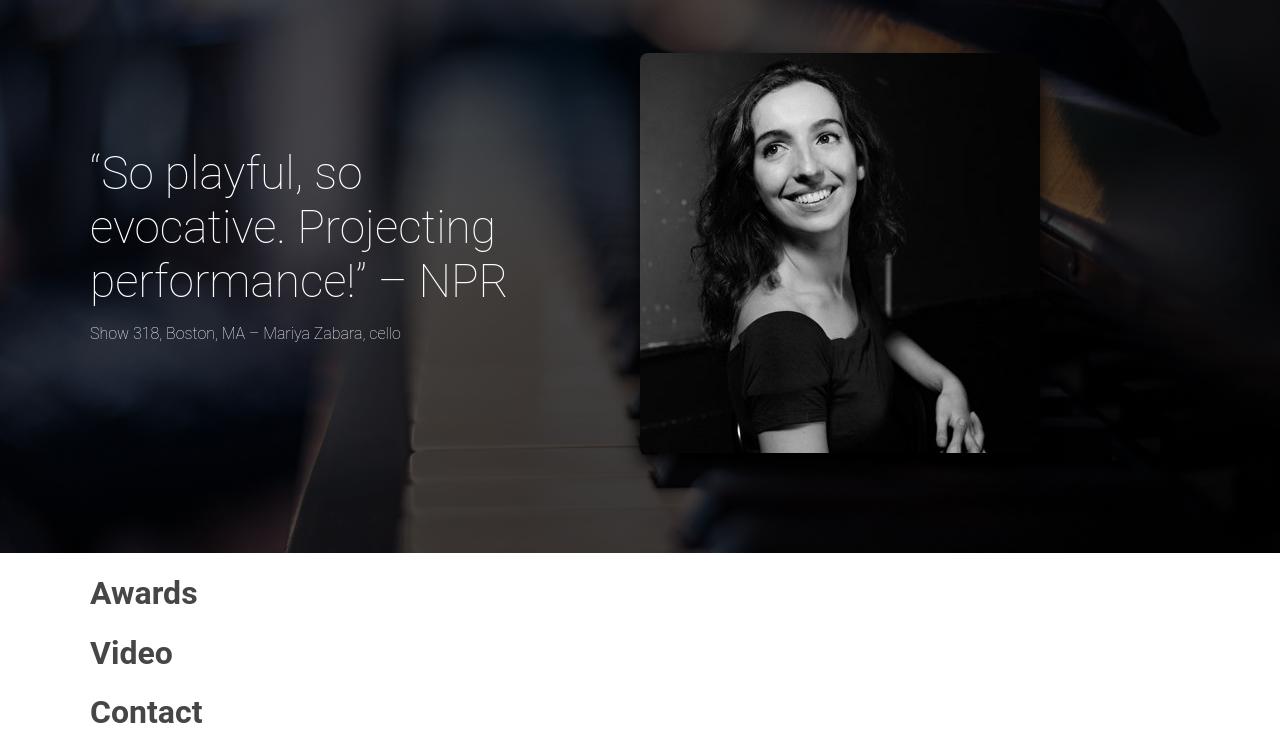
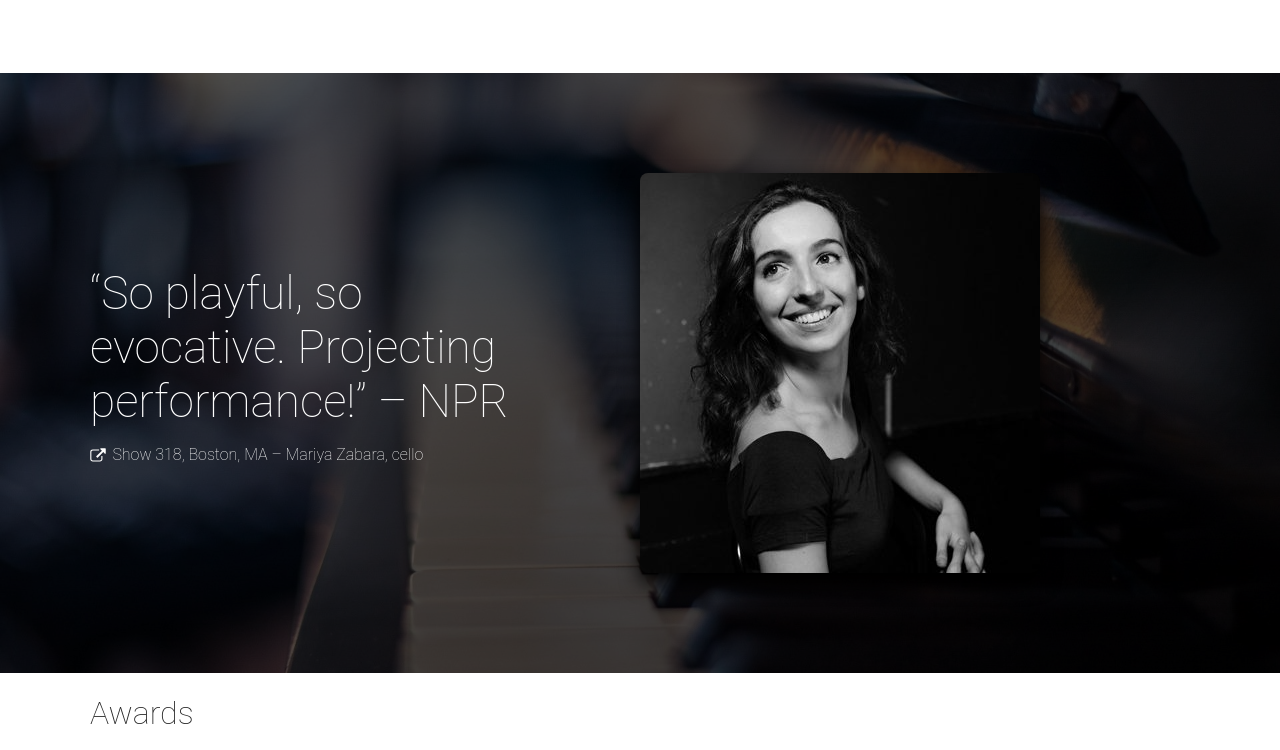
Before and after one commit to fernap3/mashazabara.com, a plain HTML site: page index.html in a window 1280 px wide. Shown: the part 1170-1920 px from the top of the page. Drawn offline with Linux system fonts and the light colour scheme.

Commit message:
Some styling tweaks

```diff
--- a/index.html
+++ b/index.html
@@ -32,6 +32,12 @@
 			margin: 0;
 			font-family: Roboto;
 			color: #464646;
+			display: flex;
+    		flex-direction: column;
+		}
+		a {
+			color: inherit;
+			text-decoration: none;
 		}
 		.navbar {
 			background: black;
@@ -42,6 +48,18 @@
 			left: 0;
 			right: 0;
 		}
+		.external-link span {
+			vertical-align: middle;
+		}
+		.external-link::before {
+			content: '';
+			display: inline-block;
+			background-image: url("images/external-link.svg");
+			vertical-align: middle;
+			height: 1em;
+    		width: 1em;
+			margin-right: .4em;
+		}
 		.navbar--hidden {
 			opacity: 0;
 			height: 0;
@@ -49,6 +67,11 @@
 		}
 		.content {
 			padding: 0 90px;
+			color: #676767;
+		}
+		.content__title {
+			font-weight: 200;
+			color: #232323;
 		}
 		.content--home {
 			height: 100vh;
@@ -61,6 +84,9 @@
 			justify-content: center;
 			align-items: flex-start;
 			padding: 0;
+		}
+		.content--bio {
+			padding: 60px 90px;
 		}
 		.page-title {
 			font-family: "The Bold Font";
@@ -228,7 +254,7 @@
 		</div>
 	</div>
 	<div class="content content--bio">
-		<h1>Biography</h1>
+		<h1 class="content__title">Biography</h1>
 		<div class="bio">
 			<p class="bio__p bio__p--first">Originally from Belarus, Masha is an award-winning cellist who has played individually, with groups of musicians and multiple orchestras throughout Europe and the United States. A second generation musician; she is currently a principal cellist with the Conservatory at Bard College in Annandale, New York, a short distance from Manhattan and Boston.</p>
 			<p class="bio__p bio__p--second">Her passionate playing, imbued with the romance of Eastern Europe is intensified by the use of a loop pedal to create a thoroughly modern sound. An experienced performer with an extensive repetoire, Masha mesmerizes with a unique interpretation of pop, jazz and classical works.</p>
@@ -237,17 +263,17 @@
 	</div>
 	<div class="content content--npr">
 		<p class="npr-quote">&ldquo;So playful, so<br>evocative. Projecting performance!&rdquo; &ndash; NPR</p>
-		<p class="npr-link">Show 318, Boston, MA &ndash; Mariya Zabara, cello</p>
+		<p class="npr-link"><a class="external-link" target="_blank" href="https://www.fromthetop.org/musician/mariya-zabara/"><span>Show 318, Boston, MA &ndash; Mariya Zabara, cello</span></a></p>
 		<img class="npr-photo" src="images/masha-shoulder.jpg" alt="A photo of Masha">
 	</div>
 	<div class="content content--awards">
-		<h1>Awards</h1>
+		<h1 class="content__title">Awards</h1>
 	</div>
 	<div class="content content--video">
-		<h1>Video</h1>
+		<h1 class="content__title">Video</h1>
 	</div>
 	<div class="content content--contact">
-		<h1>Contact</h1>
+		<h1 class="content__title">Contact</h1>
 		<p>blah</p>
 		<p>blah</p>
 		<p>blah</p>
```
Also changed, not shown: images/external-link.svg (added).
